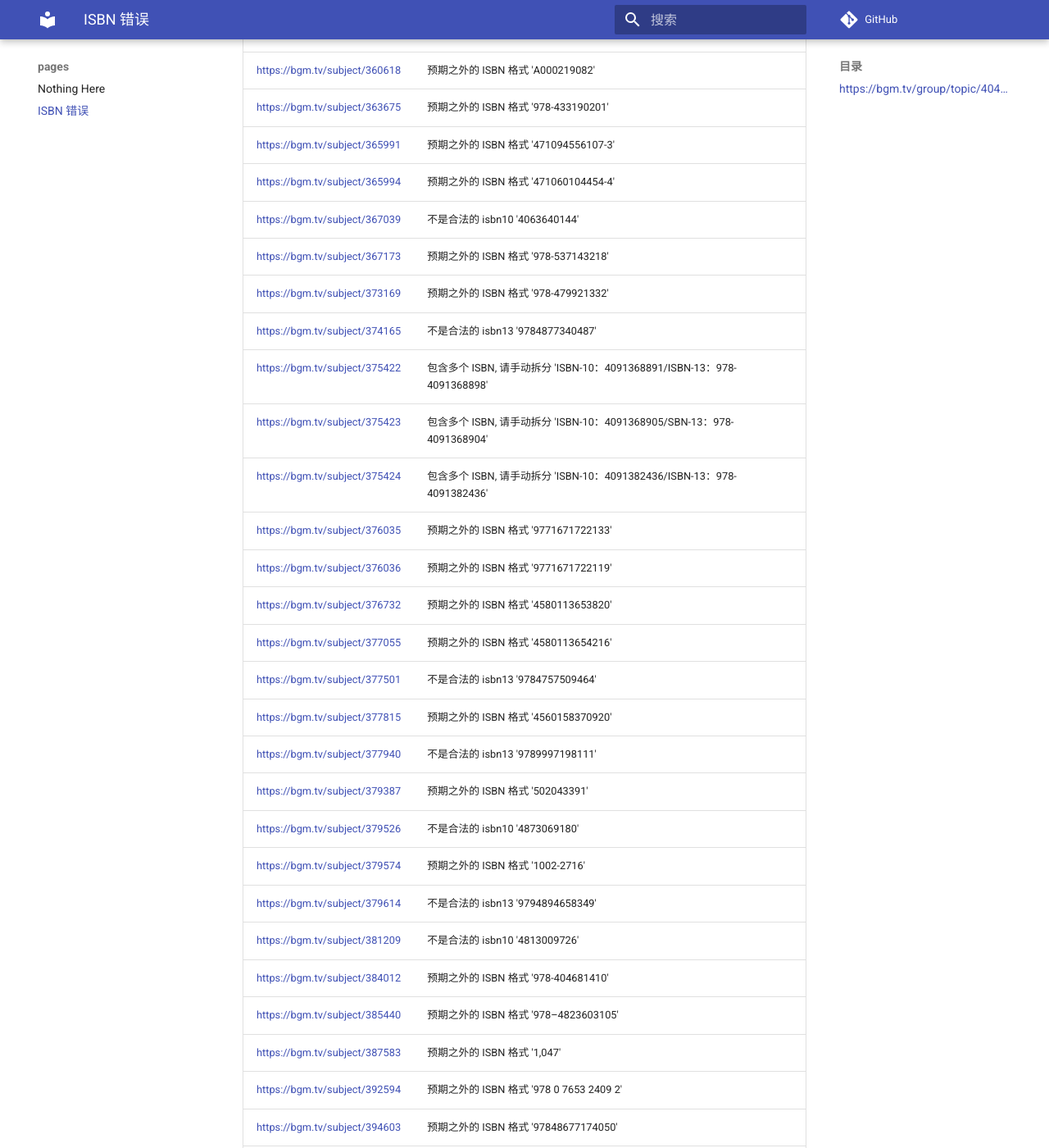
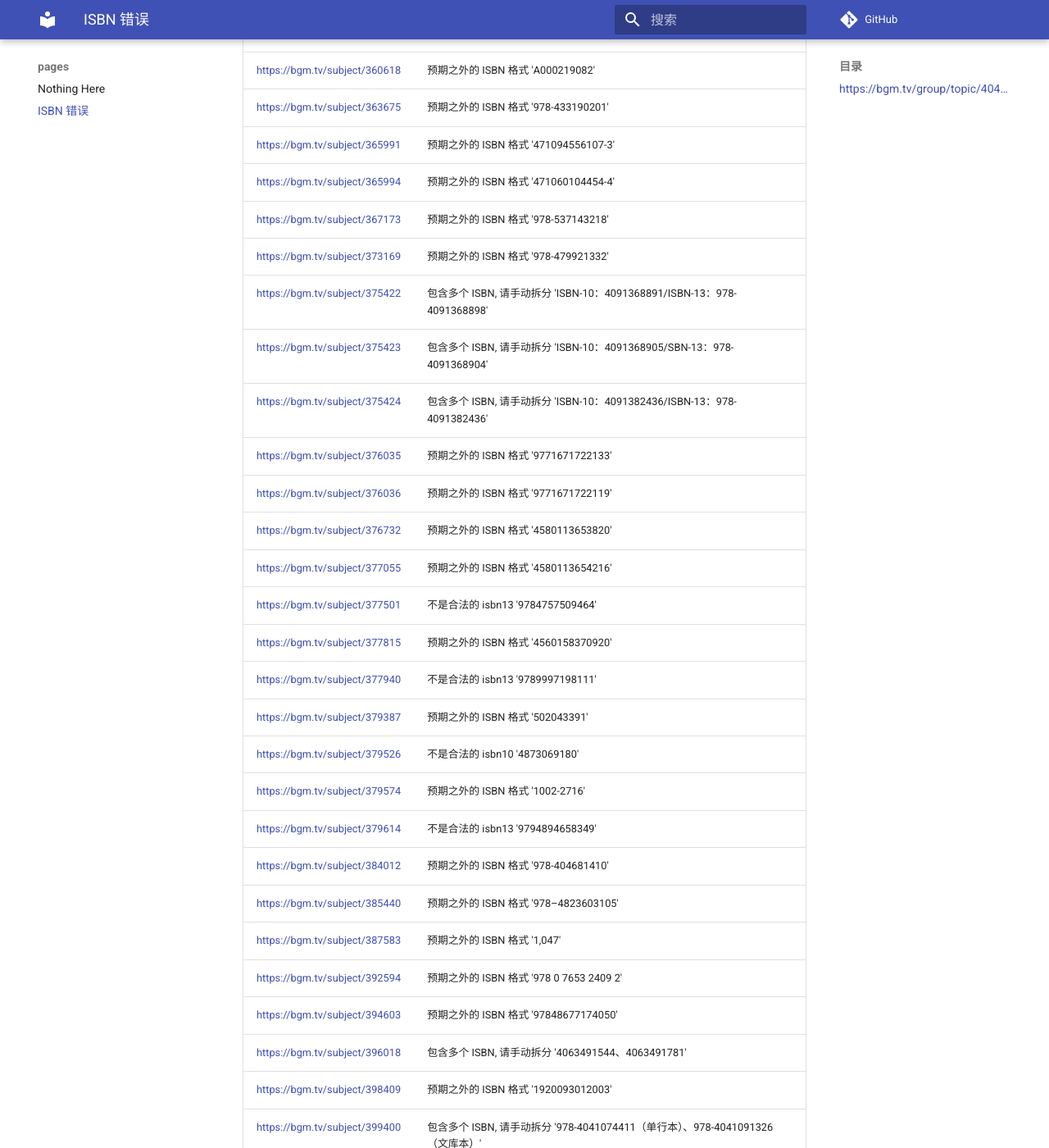
Before and after one commit to trim21/bangumi-pages, an MkDocs documentation site: the page built from docs/isbn.md, in a window 1280 px wide and 1400 px high, scrolled down 5368 px. Shown: the whole window at 82% size. Built offline with MkDocs 1.6.1 and Material for MkDocs 9.7.7, drawn with Linux system fonts in a browser that asks for light colours; comment, search, counter and statistics services are not loaded; some of the changed text lies outside the part shown.

Commit message:
update isbn.md

```diff
--- a/docs/isbn.md
+++ b/docs/isbn.md
@@ -121,10 +121,8 @@ total 380
 | <https://bgm.tv/subject/363675> | 预期之外的 ISBN 格式 '978-433190201' |
 | <https://bgm.tv/subject/365991> | 预期之外的 ISBN 格式 '471094556107-3' |
 | <https://bgm.tv/subject/365994> | 预期之外的 ISBN 格式 '471060104454-4' |
-| <https://bgm.tv/subject/367039> | 不是合法的 isbn10 '4063640144' |
 | <https://bgm.tv/subject/367173> | 预期之外的 ISBN 格式 '978-537143218' |
 | <https://bgm.tv/subject/373169> | 预期之外的 ISBN 格式 '978-479921332' |
-| <https://bgm.tv/subject/374165> | 不是合法的 isbn13 '9784877340487' |
 | <https://bgm.tv/subject/375422> | 包含多个 ISBN, 请手动拆分 'ISBN-10：4091368891/ISBN-13：978-4091368898' |
 | <https://bgm.tv/subject/375423> | 包含多个 ISBN, 请手动拆分 'ISBN-10：4091368905/SBN-13：978-4091368904' |
 | <https://bgm.tv/subject/375424> | 包含多个 ISBN, 请手动拆分 'ISBN-10：4091382436/ISBN-13：978-4091382436' |
@@ -139,7 +137,6 @@ total 380
 | <https://bgm.tv/subject/379526> | 不是合法的 isbn10 '4873069180' |
 | <https://bgm.tv/subject/379574> | 预期之外的 ISBN 格式 '1002-2716' |
 | <https://bgm.tv/subject/379614> | 不是合法的 isbn13 '9794894658349' |
-| <https://bgm.tv/subject/381209> | 不是合法的 isbn10 '4813009726' |
 | <https://bgm.tv/subject/384012> | 预期之外的 ISBN 格式 '978-404681410' |
 | <https://bgm.tv/subject/385440> | 预期之外的 ISBN 格式 '978–4823603105' |
 | <https://bgm.tv/subject/387583> | 预期之外的 ISBN 格式 '1,047' |
@@ -314,7 +311,6 @@ total 380
 | <https://bgm.tv/subject/458259> | 预期之外的 ISBN 格式 '-' |
 | <https://bgm.tv/subject/458260> | 预期之外的 ISBN 格式 '-' |
 | <https://bgm.tv/subject/458264> | 预期之外的 ISBN 格式 '-' |
-| <https://bgm.tv/subject/459751> | 预期之外的 ISBN 格式 '978098626106' |
 | <https://bgm.tv/subject/461158> | 不是合法的 isbn13 '9784067952010' |
 | <https://bgm.tv/subject/461339> | 预期之外的 ISBN 格式 '4996802091239' |
 | <https://bgm.tv/subject/462590> | 预期之外的 ISBN 格式 '978-489601321' |
@@ -361,7 +357,6 @@ total 380
 | <https://bgm.tv/subject/478450> | 不是合法的 isbn10 '4757526341' |
 | <https://bgm.tv/subject/480075> | 不是合法的 isbn13 '9782200616155' |
 | <https://bgm.tv/subject/480318> | 预期之外的 ISBN 格式 'B00X53ZJ2I' |
-| <https://bgm.tv/subject/480574> | 预期之外的 ISBN 格式 '978-4-775-1749-5' |
 | <https://bgm.tv/subject/482284> | 预期之外的 ISBN 格式 '4589524804548' |
 | <https://bgm.tv/subject/484276> | 预期之外的 ISBN 格式 '-' |
 | <https://bgm.tv/subject/487845> | 预期之外的 ISBN 格式 'B00X53ZJ00' |
```
Also changed, not shown: other parts of docs/isbn.md (+1 -1 lines).
